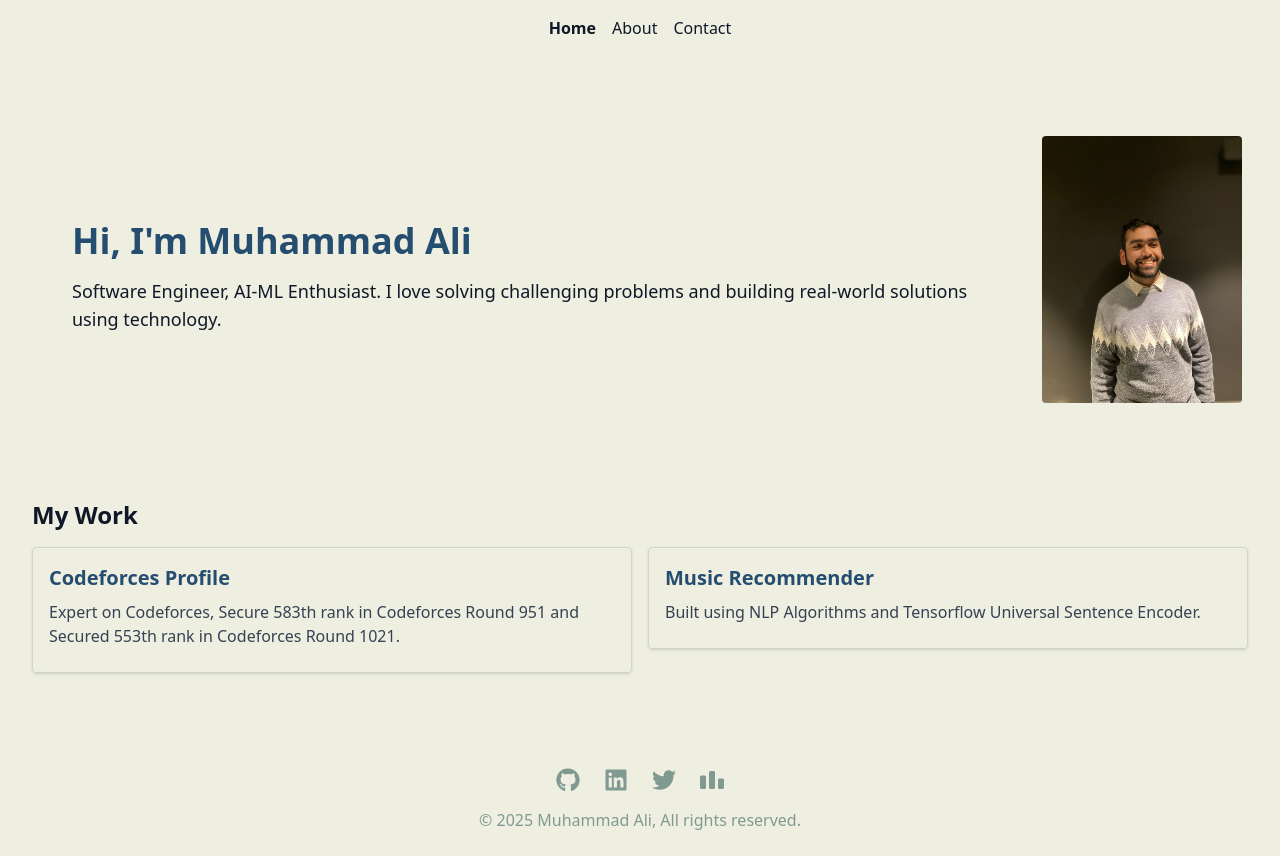
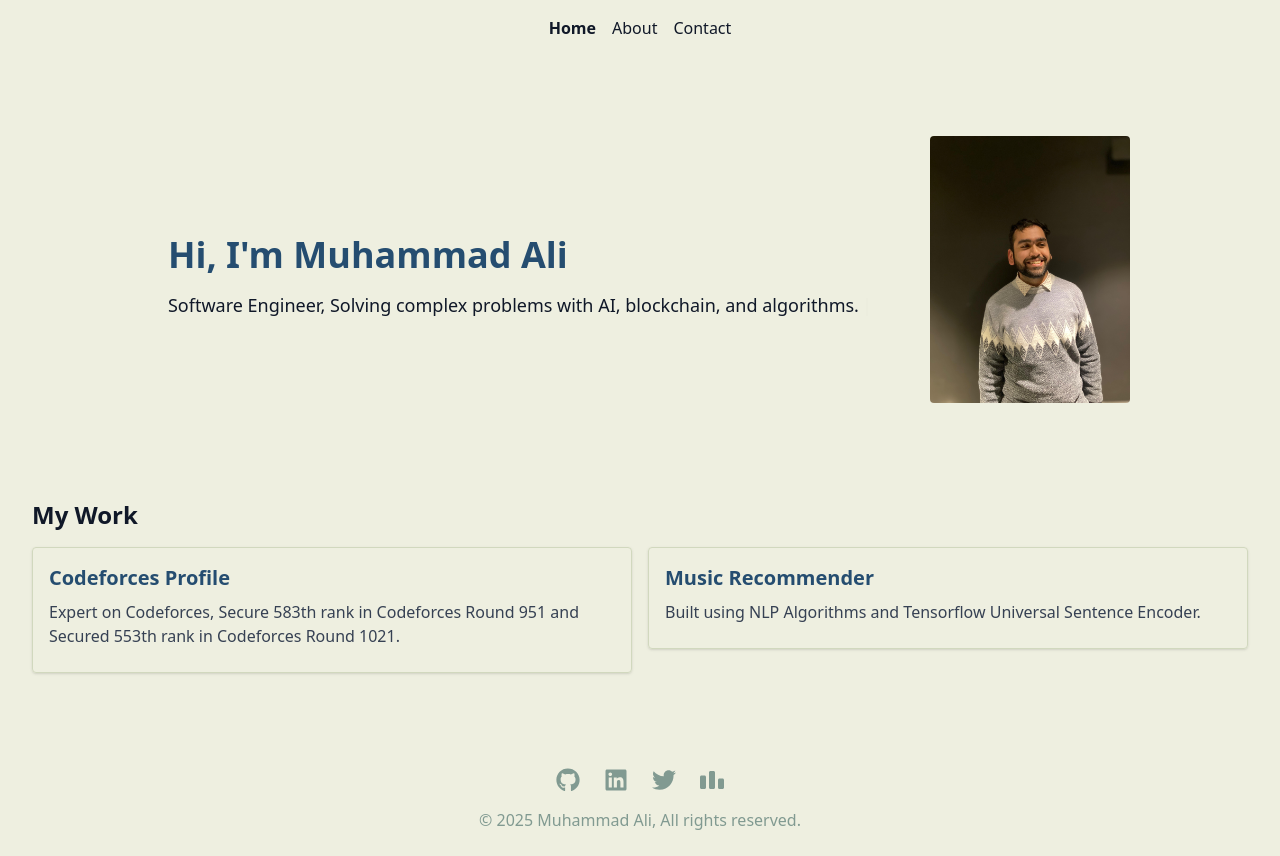
Before and after one commit to MuhammadxAlixtech/portfolio, a Next.js app: page / in a window 1280 px wide. Built offline with nearby package versions, Linux system fonts and the light colour scheme.

Commit message:
Chaning UI

```diff
--- a/src/app/page.tsx
+++ b/src/app/page.tsx
@@ -27,7 +27,7 @@ export default function Home() {
           <p className="text-lg">
             <Typewriter
               words={[
-                'Software Engineer, AI-ML Enthusiast. I love solving challenging problems and building real-world solutions using technology.'
+                'Software Engineer, Solving complex problems with AI, blockchain, and algorithms.'
               ]}
               loop={1}
               cursor
```
